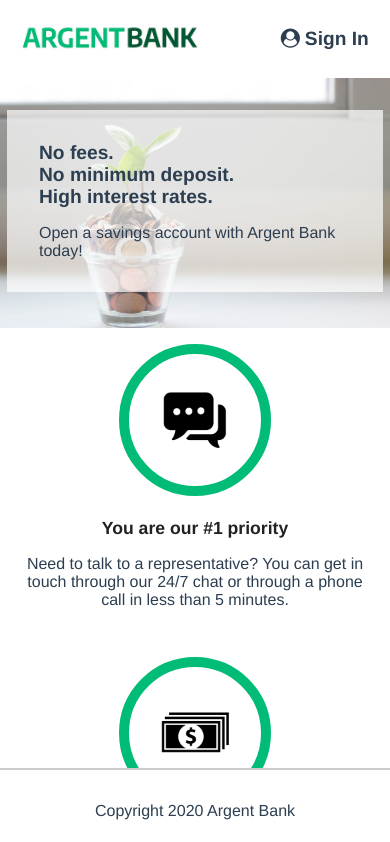
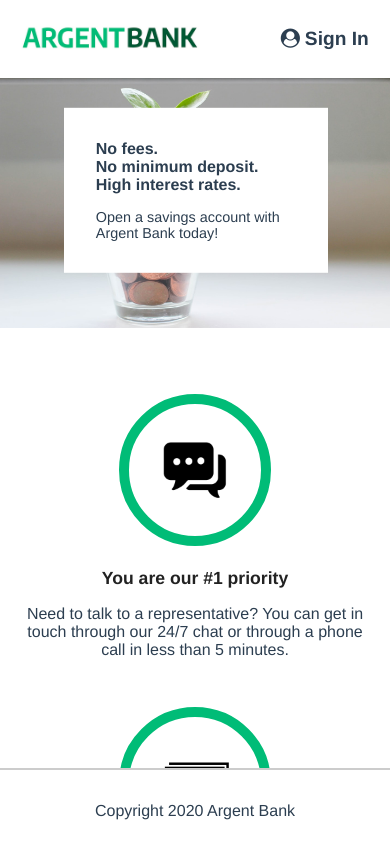
Before and after one commit to jojoner16/argent-bank, a React (Create React App) app: page / in a window 390 px wide. Shown: the top 842 px of the page. Built offline with nearby package versions, Linux system fonts and the light colour scheme.

Commit message:
correction css suite erreur responsive

```diff
--- a/src/styles/pages/Profil.css
+++ b/src/styles/pages/Profil.css
@@ -14,7 +14,6 @@
   background-color: #fff;
   width: 80%;
   margin: 0 auto;
-  flex-direction: column;
   padding: 1.5rem;
   box-sizing: border-box;
   text-align: left;
@@ -38,11 +37,6 @@
   font-weight: normal;
 }
 
-.account-content-wrapper {
-  width: 100%;
-  flex: 1;
-}
-
 .edit-button {
   border-color: #00bc77;
   background-color: #00bc77;
@@ -59,11 +53,9 @@
 
 .transaction-button {
   display: block;
-  width: 100%;
-  padding: 8px;
+  padding: 8px 20px 8px 20px;
   font-size: 1.1rem;
   font-weight: bold;
-  margin-top: 1rem;
   border-color: #00bc77;
   background-color: #00bc77;
   color: #fff;
@@ -79,6 +71,25 @@
 @media (max-width: 767px) {
   .main.bg-dark {
     margin-bottom: 4em;
+  }
+
+  .account {
+    display: flex;
+    justify-content: space-between;
+    align-items: center;
+    border: 1px solid black;
+    background-color: #fff;
+    width: 80%;
+    margin: 0 auto;
+    flex-direction: column;
+    padding: 1.5rem;
+    box-sizing: border-box;
+    text-align: left;
+    margin-bottom: 2rem;
+  }
+
+  .transaction-button {
+    margin-top: 1rem;
   }
 }
 
--- a/src/styles/‌index.css
+++ b/src/styles/‌index.css
@@ -25,37 +25,38 @@ body {
 
 .hero {
   background-image: url('../assets/bank-tree.jpeg');
-  background-position: 0 -50px;
+  background-position: 0% 33%;
   background-size: cover;
   background-repeat: no-repeat;
-  height: 300px;
+  height: 400px;
   position: relative;
 }
 
 .hero-content {
-  position: relative;
-  top: 2rem;
-  width: 200px;
+  position: absolute;
+  top: 50px;
+  width: 300px;
+  right: 50px;
   background: white;
   padding: 2rem;
   text-align: left;
-  margin: 0 auto;
+  margin: 2em;
 }
 
 .hero-content .subtitle {
   font-weight: bold;
-  font-size: 1rem;
+  font-size: 1.5rem;
   margin: 0;
 }
 
 .hero-content .text {
   margin-bottom: 0;
-  font-size: 0.9rem;
+  font-size: 1.2rem;
 }
 
 .features {
   display: flex;
-  flex-direction: column;
+  flex-direction: row;
 }
 
 .feature-icon {
@@ -80,21 +81,28 @@ body {
 /* Ajout des règles de style pour la version mobile */
 @media (max-width: 767px) {
   .hero {
-    height: 250px;
-    background-position: 0% 50%;
+    height: 300px;
+    background-position: 0 -50px;
+    position: relative;
   }
 
   .hero-content {
-    width: 80%;
-    background: rgba(255, 255, 255, 0.7);
+    position: absolute;
+    top: 5rem;
+    left: 42%;
+    width: 200px;
+    background: white;
+    padding: 2rem;
+    transform: translate(-50%, -50%);
+    text-align: left;
   }
 
   .hero-content .subtitle {
-    font-size: 1.2rem;
+    font-size: 1rem;
   }
 
   .hero-content .text {
-    font-size: 1rem;
+    font-size: 0.9rem;
   }
 
   .features {
```
